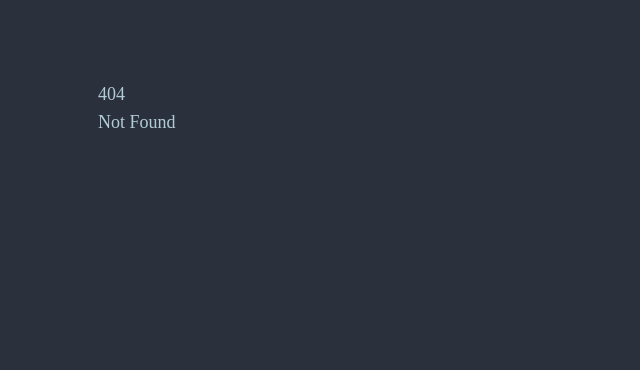
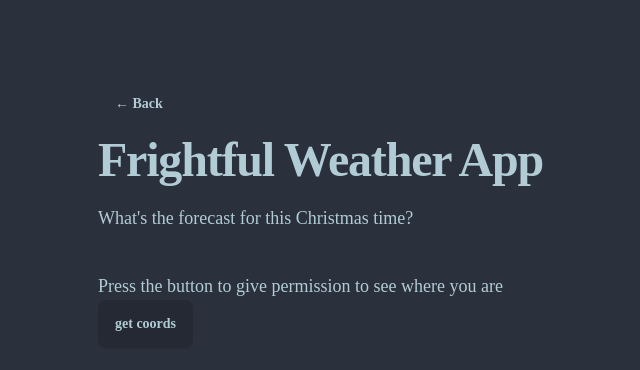
Before and after one commit to jesi-rgb/svelte-advent-code, a SvelteKit app: page /day21 in a window 1280 px wide. Before the commit this address had no page. Shown: the top 370 px of the page, without its empty margins (158-798 px from the left). Built offline with nearby package versions, Linux system fonts and the light colour scheme; no server answers; a web font is replaced by a local one.

Commit message:
fetching data

```diff
--- a/src/routes/+page.svelte
+++ b/src/routes/+page.svelte
@@ -43,6 +43,7 @@
 		<DayLink link="/day18" title="Santa's Quiz" />
 		<DayLink link="/day19" title="Polar Lights" />
 		<DayLink link="/day20" title="Cracker Jokes" />
+		<DayLink link="/day21" title="Frightful Weather App" />
 	</ol>
 
 	<div class="divider mt-7">
--- /dev/null
+++ b/src/routes/day21/+page.svelte
@@ -0,0 +1,62 @@
+<script lang="ts">
+	import BackButton from '$lib/Components/BackButton.svelte';
+	import Heading from '$lib/Components/Heading.svelte';
+	import { onMount } from 'svelte';
+
+	let latitude: number, longitude: number;
+	let loading = false;
+	let error = false;
+	function getCoords() {
+		loading = true;
+		navigator.geolocation.getCurrentPosition(
+			(position) => {
+				latitude = position.coords.latitude;
+				longitude = position.coords.longitude;
+				loading = false;
+			},
+			(e) => {
+				error = true;
+			}
+		);
+	}
+
+	async function fetchWeather(latitude, longitude) {
+		let promise = await fetch(
+			`https://api.open-meteo.com/v1/forecast?latitude=${latitude}&longitude=${longitude}&hourly=temperature_2m,apparent_temperature,precipitation_probability,snowfall`
+		);
+		let data = await promise.json();
+
+		console.log(data);
+
+		return data;
+	}
+
+	$: fetchWeather(latitude, longitude);
+</script>
+
+<BackButton />
+
+<Heading>Frightful Weather App</Heading>
+
+<p>What's the forecast for this Christmas time?</p>
+
+<main class="my-10">
+	{#if error}
+		<p>
+			Something went wrong. You may have denied permission for location services. Maybe try on
+			another browser?
+		</p>
+	{:else if loading}
+		<div class="flex items-center space-x-3">
+			<span class="loading loading-bars"></span>
+			<p>Retrieving position</p>
+		</div>
+	{:else if latitude == undefined && longitude == undefined}
+		<p>Press the button to give permission to see where you are</p>
+		<button class="btn" on:click={getCoords}>get coords</button>
+	{:else}
+		<p>
+			Location: {latitude}, {longitude}
+		</p>
+	{/if}
+</main>
```
Also changed, not shown: 1 other file (tests, documents, lock files or other folders).
